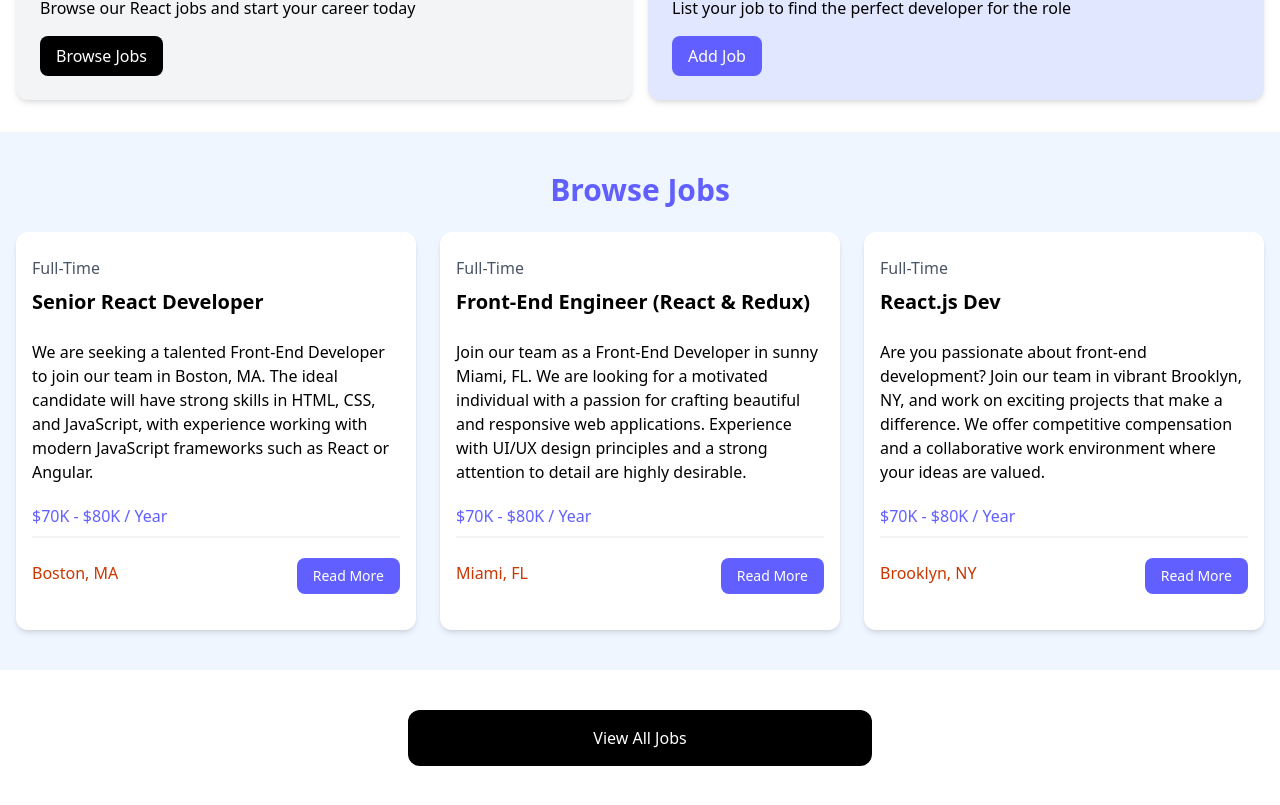
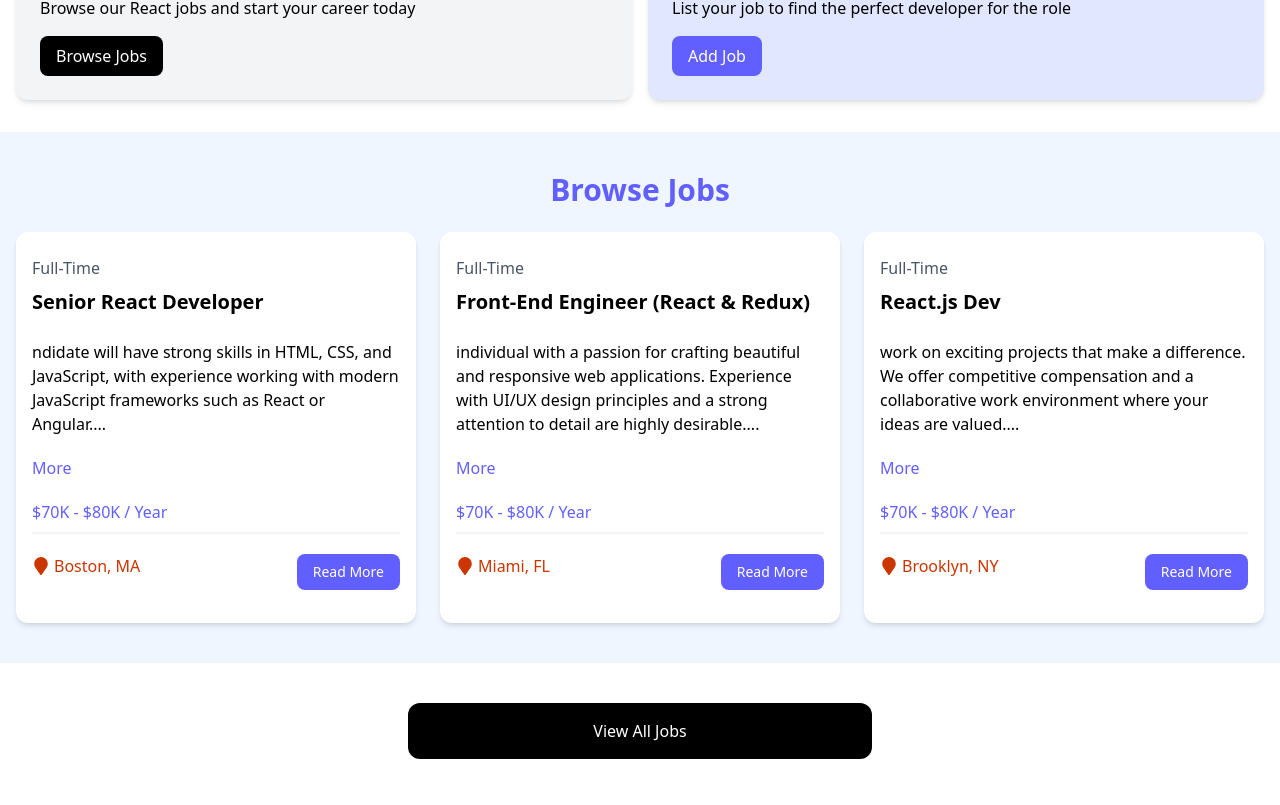
Before and after one commit to lautarogarcia94/job-board, a React (Vite) app: page / in a window 1280 px wide. Shown: the part 477-1282 px from the top of the page. Built offline with nearby package versions, Linux system fonts and the light colour scheme.

Commit message:
Corrected visualization of Job Description in HomePage

```diff
--- a/package.json
+++ b/package.json
@@ -14,6 +14,7 @@
     "clsx": "^2.1.1",
     "react": "^19.1.1",
     "react-dom": "^19.1.1",
+    "react-icons": "^5.5.0",
     "tailwindcss": "^4.1.13"
   },
   "devDependencies": {
--- a/src/App.jsx
+++ b/src/App.jsx
@@ -2,6 +2,7 @@ import Navbar from './components/Navbar';
 import Hero from './components/Hero';
 import HomeInfoCards from './components/HomeInfoCards';
 import JobListings from './components/JobListings';
+import ViewAllJobs from './components/ViewAllJobs';
 
 const App = () => {
   return (
@@ -10,15 +11,7 @@ const App = () => {
       <Hero />
       <HomeInfoCards />
       <JobListings />
-
-      <section className="m-auto max-w-lg my-10 px-6">
-        <a
-          href="jobs.html"
-          className="block bg-black text-white text-center py-4 px-6 rounded-xl hover:bg-gray-700"
-        >
-          View All Jobs
-        </a>
-      </section>
+      <ViewAllJobs />
     </>
   );
 };
--- /dev/null
+++ b/src/components/ViewAllJobs.jsx
@@ -0,0 +1,14 @@
+const ViewAllJobs = () => {
+  return (
+    <section className="m-auto max-w-lg my-10 px-6">
+      <a
+        href="/jobs"
+        className="block bg-black text-white text-center py-4 px-6 rounded-xl hover:bg-gray-700"
+      >
+        View All Jobs
+      </a>
+    </section>
+  );
+};
+
+export default ViewAllJobs;
--- a/src/components/cards/InfoCard.jsx
+++ b/src/components/cards/InfoCard.jsx
@@ -1,7 +1,6 @@
 import Card from './Card';
 
 const InfoCard = ({ data }) => {
-  console.log('informationCard:', data);
   return (
     <Card className="p-6" bg={data.bg}>
       <h2 className="text-2xl font-bold">{data.title}</h2>
--- a/src/components/cards/JobCard.jsx
+++ b/src/components/cards/JobCard.jsx
@@ -1,6 +1,23 @@
+import { FaMapMarker } from 'react-icons/fa';
 import Card from './Card';
+import { useState } from 'react';
 
 const JobCard = ({ job }) => {
+  const [showFullDescription, setShowFullDescription] = useState(false);
+
+  const getDescription = () =>
+    showFullDescription || job.description.length <= 90
+      ? job.description
+      : job.description.substring(90) + '...';
+
+  const description = getDescription();
+
+  const toggleDescription = () => {
+    setShowFullDescription((prev) => !prev);
+  };
+
+  const renderButtonFullDescription = job.description.length > 90;
+
   return (
     <Card className="relative">
       <div className="p-4">
@@ -9,7 +26,15 @@ const JobCard = ({ job }) => {
           <h3 className="text-xl font-bold">{job.title}</h3>
         </div>
 
-        <div className="mb-5">{job.description}</div>
+        <div className="mb-5">{description}</div>
+        {renderButtonFullDescription && (
+          <button
+            className="text-indigo-500 mb-5 hover:text-indigo-600"
+            onClick={toggleDescription}
+          >
+            {showFullDescription ? 'Less' : 'More'}
+          </button>
+        )}
 
         <h3 className="text-indigo-500 mb-2">{job.salary} / Year</h3>
 
@@ -17,7 +42,7 @@ const JobCard = ({ job }) => {
 
         <div className="flex flex-col lg:flex-row justify-between mb-4">
           <div className="text-orange-700 mb-3">
-            <i className="fa-solid fa-location-dot text-lg"></i>
+            <FaMapMarker className="inline text-lg mb-1 mr-1" />
             {job.location}
           </div>
           <a
```
Also changed, not shown: 1 other file (tests, documents, lock files or other folders).
